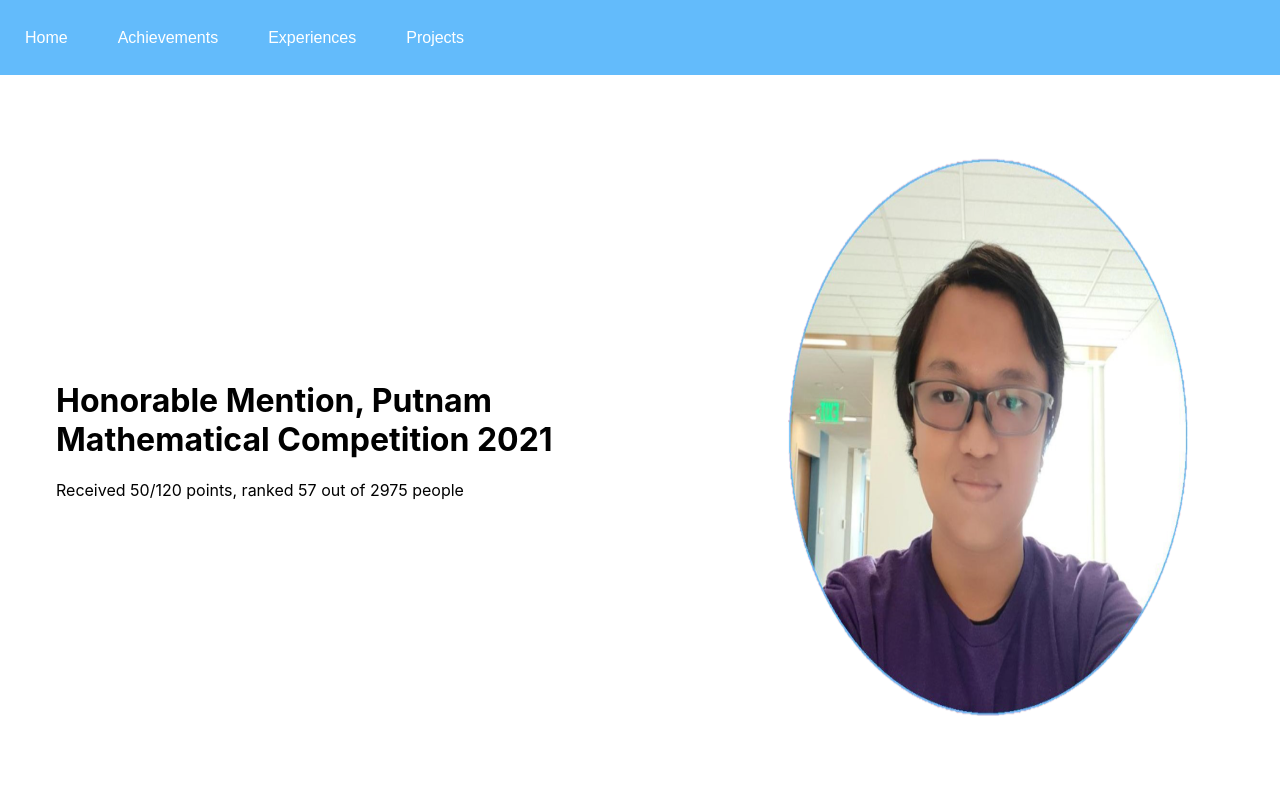
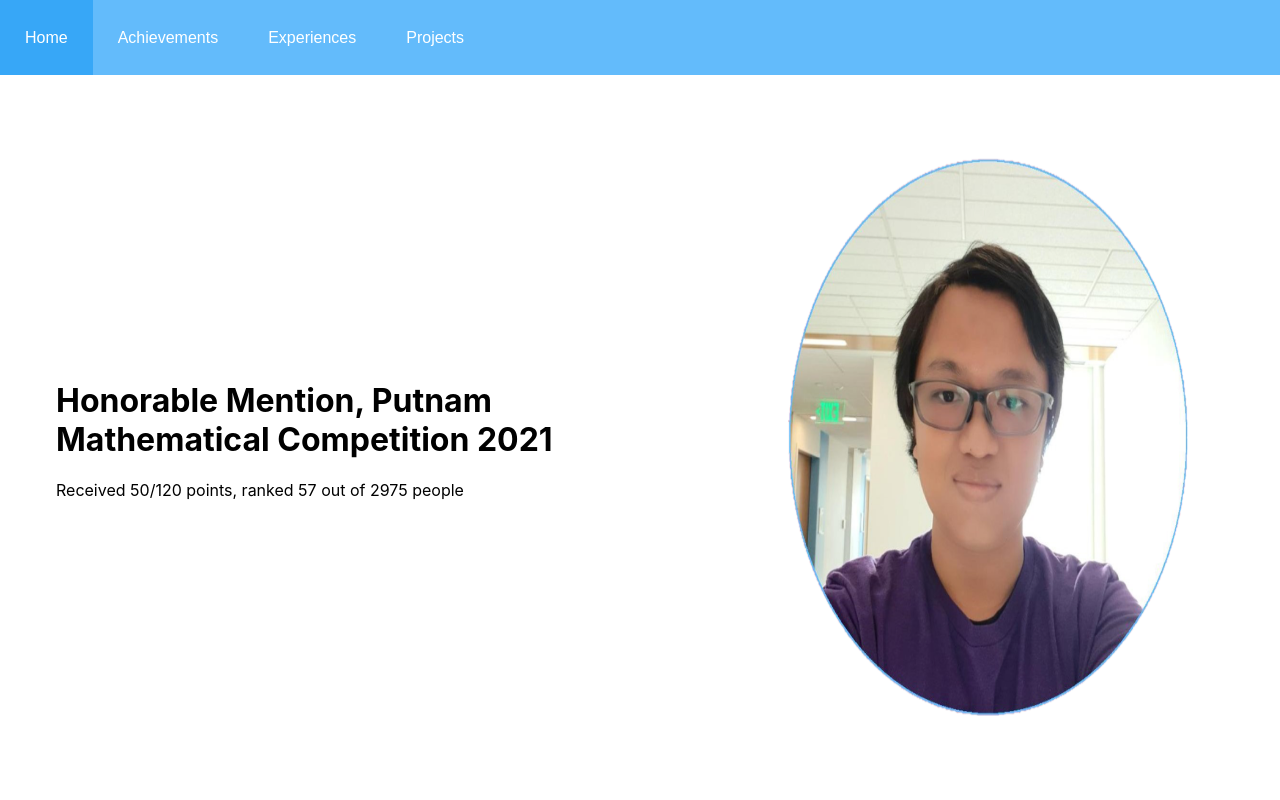
Before and after one commit to aaronk2002/personal_web, a React (Create React App) app: page /achievements in a window 1280 px wide. Shown: the top 800 px of the page. Built offline with nearby package versions, Linux system fonts and the light colour scheme.

Commit message:
Added hover effect and font

```diff
--- a/src/components/Achievements.js
+++ b/src/components/Achievements.js
@@ -1,9 +1,10 @@
 import SingleContent from "./SingleContent";
-import "../style/Images.css"
+import "../style/Images.css";
+import "../style/Fonts.css";
 
 function Desc(props) {
     return (<>
-        <div>
+        <div className="inter">
             <h1>{props.title}</h1>
             <p>{props.detail}</p>
         </div>
--- a/src/components/HomeInfo.js
+++ b/src/components/HomeInfo.js
@@ -1,7 +1,9 @@
+import "../style/Fonts.css";
+
 function HomeInfo() {
     return (<><div>
-        <h1>Hi, I’m Aaron Alvarado!</h1>
-        <p>
+        <h1 className="inter">Hi, I’m Aaron Alvarado!</h1>
+        <p className="inter">
             I am a Computer Science and Engineering Undergraduate in MIT who plans on taking Mathematics as a second major. I am currently interested in Software Engineering and Quantitative Trading, and my goal is to make a real-world impact through technology, mainly from innovations in Computer Science and Mathematics. Check out my <a href="https://www.linkedin.com/in/aaron-alvarado-kristanto-julistiono/">LinkedIn</a>!
         </p>
         Link to <a href={require("../public/Resume.pdf")} download>Resume</a>
--- a/src/style/Containers.css
+++ b/src/style/Containers.css
@@ -35,9 +35,13 @@
     justify-content: center;
 }
 
+.navLinks:hover {
+    background-color: #37a7f7;
+}
+
 .navButtons {
     border: none;
-    background-color: #63BBFB;
+    background-color:rgba(0, 0, 0, 0);
     color: white;
     padding: 0px;
     font-size: medium;
--- a/src/style/Fonts.css
+++ b/src/style/Fonts.css
@@ -0,0 +1,3 @@
+.inter {
+    font-family: 'Inter', sans-serif;
+}
```
